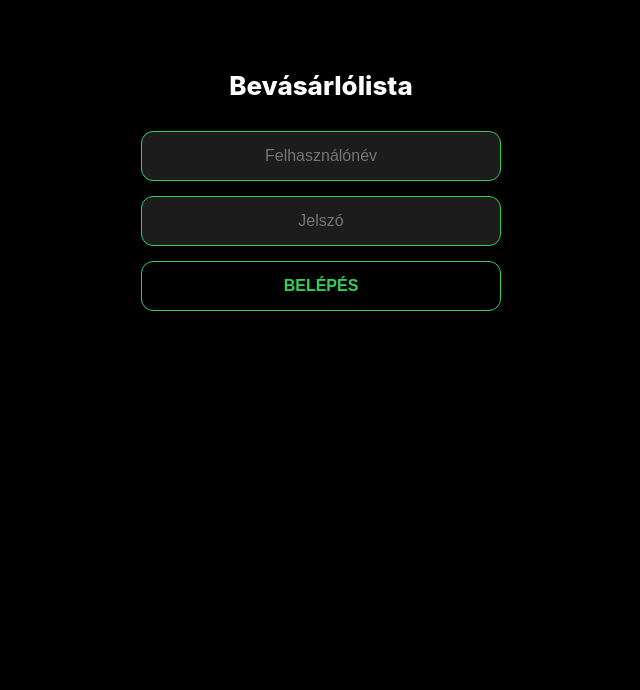
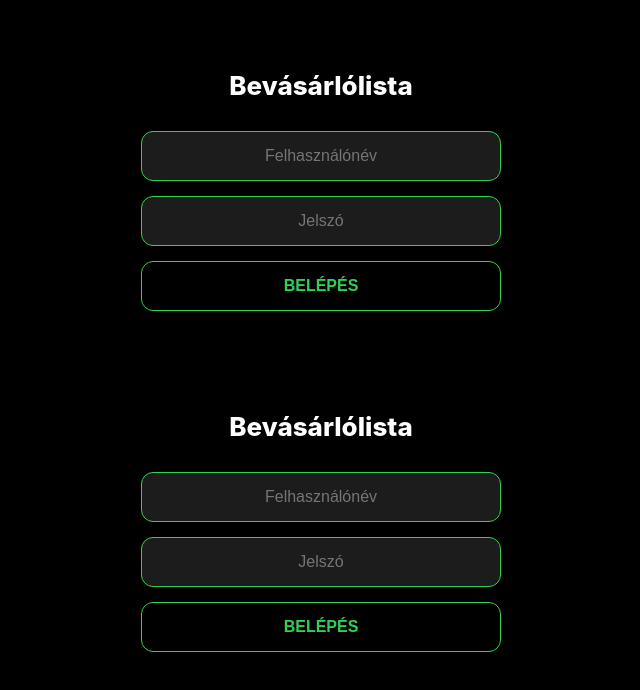
Before and after one commit to Jani1116/bevasarlolista, a plain HTML site: page index.html in a window 1280 px wide. Shown: the whole page, without its empty margins (319-959 px from the left). Drawn offline with Linux system fonts and the light colour scheme.

Commit message:
Update index.html

```diff
--- a/index.html
+++ b/index.html
@@ -103,3 +103,127 @@
 </script>
 </body>
 </html>
+<!DOCTYPE html>
+<html lang="hu">
+<head>
+    <meta charset="UTF-8">
+    <meta name="viewport" content="width=device-width, initial-scale=1.0, maximum-scale=1.0, user-scalable=no">
+    <title>Bevásárlólista v3</title>
+    <style>
+        :root {
+            --bg: #000;
+            --accent: #30d158;
+            --text: #fff;
+            --gray: #1c1c1c;
+            --purple: #a855f7; /* Lila szín a külön gombhoz */
+        }
+        body {
+            font-family: 'Inter', sans-serif;
+            background: var(--bg);
+            color: var(--text);
+            margin: 0;
+            display: flex;
+            flex-direction: column;
+            align-items: center;
+        }
+        .container {
+            width: 100%;
+            max-width: 400px;
+            padding: 20px;
+            box-sizing: border-box;
+            text-align: center;
+        }
+        h1 {
+            font-size: 26px;
+            margin-top: 50px;
+            margin-bottom: 30px;
+            font-weight: 800;
+        }
+        input {
+            width: 100%;
+            padding: 15px;
+            margin-bottom: 15px;
+            border-radius: 12px;
+            border: 1px solid var(--accent);
+            background: var(--gray);
+            color: #fff;
+            box-sizing: border-box;
+            text-align: center;
+            font-size: 16px;
+        }
+        .btn {
+            width: 100%;
+            padding: 15px;
+            border-radius: 12px;
+            border: 1.5px solid var(--accent);
+            background: transparent;
+            color: var(--accent);
+            font-weight: bold;
+            font-size: 16px;
+            cursor: pointer;
+            margin-bottom: 10px;
+        }
+        /* Lila gomb stílusa */
+        .btn-admin {
+            border-color: var(--purple);
+            color: var(--purple);
+            display: none; /* Alapból rejtve van */
+        }
+        #app { display: none; width: 100%; }
+
+        .user-tag {
+            font-size: 10px;
+            letter-spacing: 2px;
+            color: var(--accent);
+            text-transform: uppercase;
+            margin-top: 10px;
+        }
+    </style>
+</head>
+<body>
+
+<div id="login" class="container">
+    <h1>Bevásárlólista</h1>
+    <input type="text" id="user" placeholder="Felhasználónév">
+    <input type="password" id="pass" placeholder="Jelszó">
+    <button class="btn" onclick="login()">BELÉPÉS</button>
+</div>
+
+<div id="app" class="container">
+    <div id="u-label" class="user-tag"></div>
+    <h1>Bevásárlólista</h1>
+
+    <div id="list-container">
+        <p style="color: #444; margin-top: 50px;">A lista még üres</p>
+    </div>
+
+    <button id="admin-btn" class="btn btn-admin" onclick="alert('Felhasználó hozzáadása funkció...')">
+        + FELHASZNÁLÓ HOZZÁADÁSA
+    </button>
+
+    <button class="btn" onclick="alert('Kategóriák fejlesztés alatt...')" style="position: fixed; bottom: 20px; left: 50%; transform: translateX(-50%); width: 90%; max-width: 360px;">
+        + ÚJ TÉTEL
+    </button>
+</div>
+
+<script>
+    function login() {
+        const u = document.getElementById('user').value.trim();
+        const te_neved = "Admin"; // IDE ÍRD A SAJÁT FELHASZNÁLÓNEVEDET!
+
+        if(u !== "") {
+            document.getElementById('login').style.display = 'none';
+            document.getElementById('app').style.display = 'block';
+            document.getElementById('u-label').innerText = u;
+
+            // Csak akkor mutatjuk a lila gombot, ha te lépsz be
+            if(u.toLowerCase() === te_neved.toLowerCase()) {
+                document.getElementById('admin-btn').style.display = 'block';
+            }
+        } else {
+            alert("Kérlek írj be egy nevet!");
+        }
+    }
+</script>
+</body>
+</html>
```
